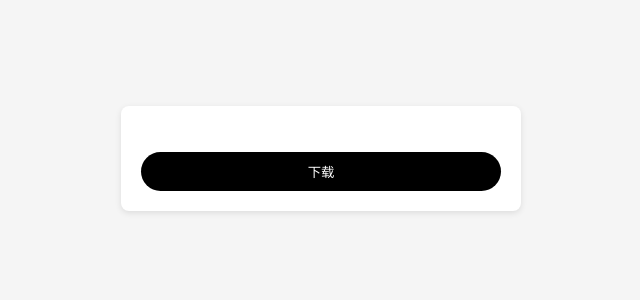
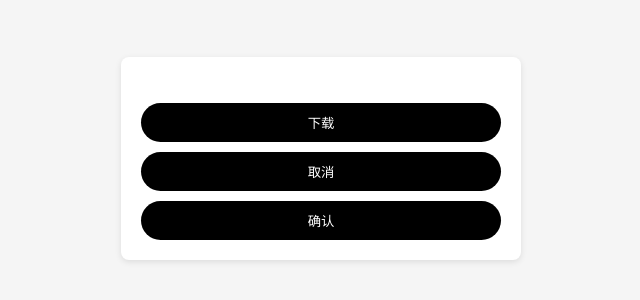
Before and after one commit to PeterFujiyu/LetuslearnID, a plain HTML site: page client/totp/backup.html in a window 1280 px wide. Shown: the part 242-542 px from the top of the page, without its empty margins (319-959 px from the left). Drawn offline with nearby package versions, Linux system fonts and the light colour scheme.

Commit message:
feat: add confirm cancel on backup page

```diff
--- a/client/totp/backup.html
+++ b/client/totp/backup.html
@@ -23,10 +23,12 @@ function Codes(){
     const blob=new Blob([codes.join('\n')],{type:'text/markdown'});
     const a=document.createElement('a');a.href=URL.createObjectURL(blob);a.download='backup_codes.md';a.click();
   };
-  return React.createElement('div',{className:'box'},[
-    React.createElement('ul',{key:0},codes.map((c,i)=>React.createElement('li',{key:i},c))),
-    React.createElement('button',{key:1,className:'button',onClick:download},'下载')
-  ]);
+    return React.createElement('div',{className:'box'},[
+      React.createElement('ul',{key:0},codes.map((c,i)=>React.createElement('li',{key:i},c))),
+      React.createElement('button',{key:1,className:'button',onClick:download},'下载'),
+      React.createElement('button',{key:2,className:'button',onClick:()=>window.location.href='../settings/index.html'},'取消'),
+      React.createElement('button',{key:3,className:'button',onClick:()=>window.location.href='../success/index.html?msg=Success&next=../settings/index.html'},'确认')
+    ]);
 }
 ReactDOM.render(React.createElement(Codes),document.getElementById('root'));
 </script>
```
Also changed, not shown: README.md.
